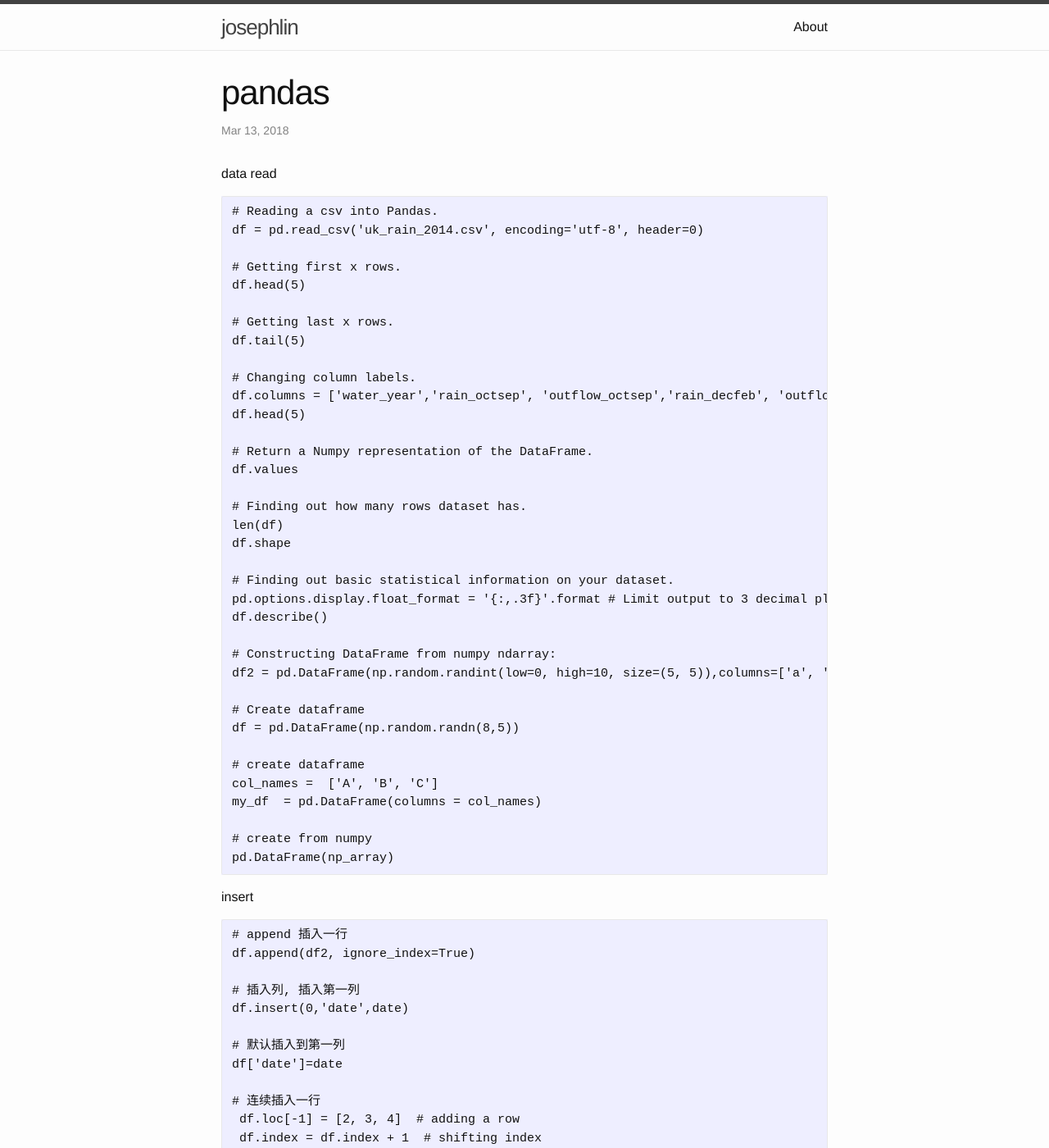
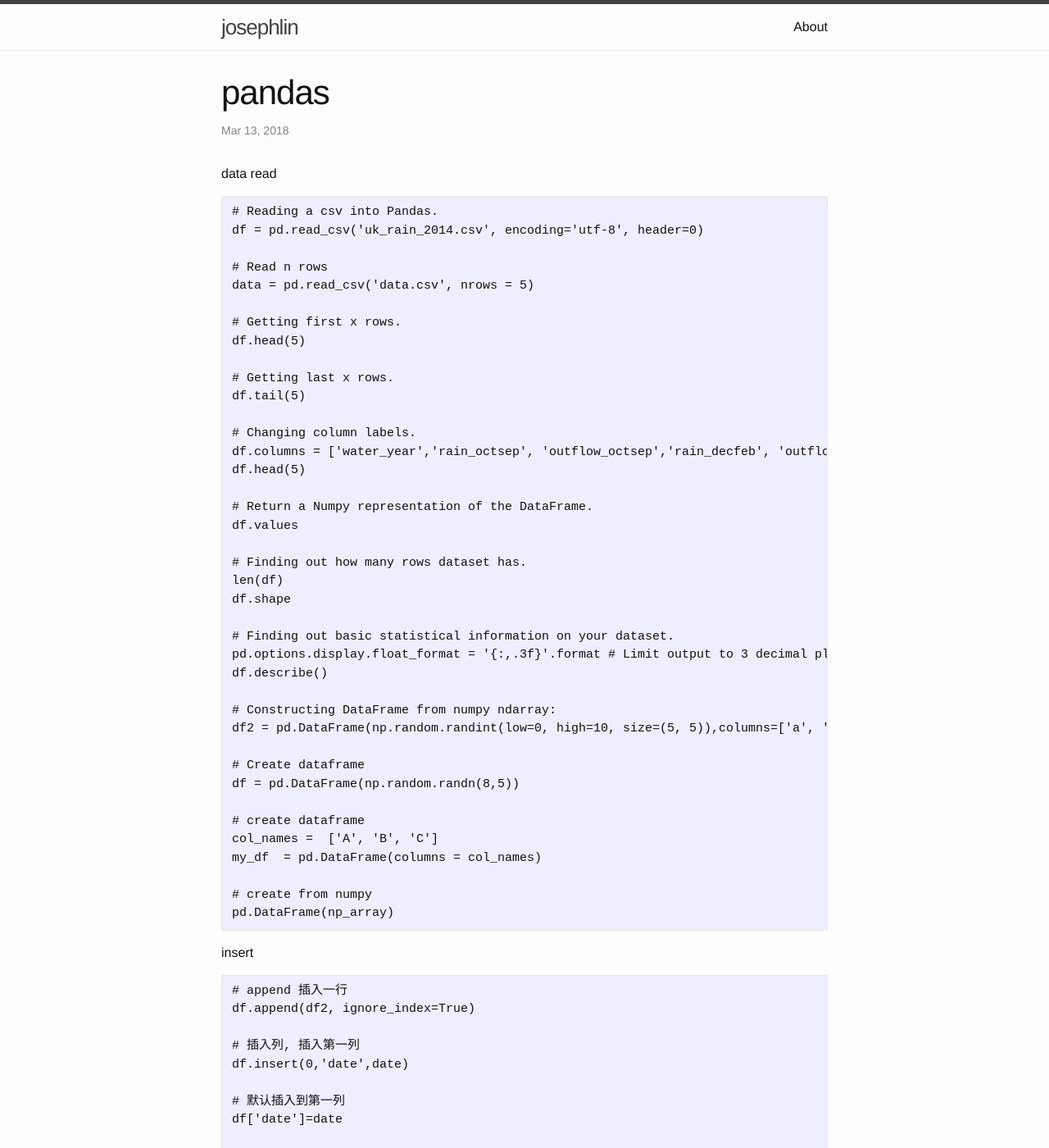
Before and after one commit to josephstalin117/josephstalin117.github.io, a Jekyll site: the page built from _posts/2018-3-13-pandas.markdown, in a window 1280 px wide and 1400 px high. Shown: the whole window at 82% size. Built offline with Jekyll 4.4.1, drawn with Linux system fonts in a browser that asks for light colours.

Commit message:
update read csv of n rows

````diff
--- a/_posts/2018-3-13-pandas.markdown
+++ b/_posts/2018-3-13-pandas.markdown
@@ -9,6 +9,9 @@ data read
 ```
 # Reading a csv into Pandas.
 df = pd.read_csv('uk_rain_2014.csv', encoding='utf-8', header=0)
+
+# Read n rows
+data = pd.read_csv('data.csv', nrows = 5)
 
 # Getting first x rows.
 df.head(5)
````
